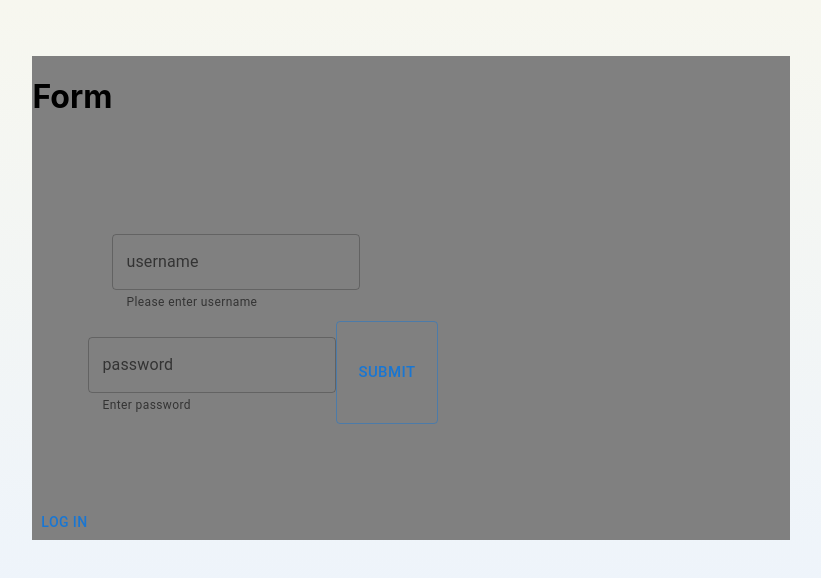
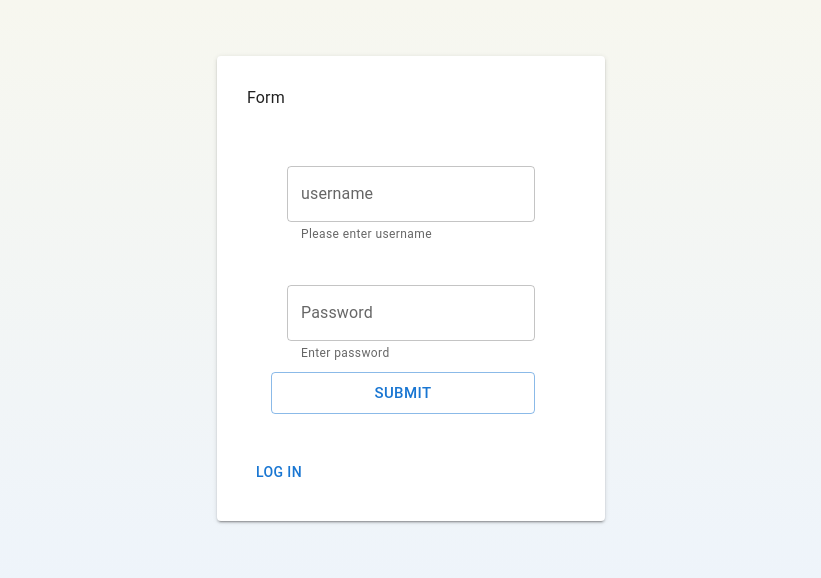
Before and after one commit to salexisliu/reader-client, a React (Create React App) app: page /signup in a window 1280 px wide. Shown: the top 578 px of the page, without its empty margins (229-1050 px from the left). Built offline with nearby package versions, Linux system fonts and the light colour scheme.

Commit message:
sign up form

```diff
--- a/src/SignUp.js
+++ b/src/SignUp.js
@@ -2,11 +2,14 @@ import React, { useState, useEffect } from "react";
 import Container from "@mui/material/Container";
 import Box from "@mui/material/Box";
 import Grid from "@mui/material/Grid";
+import Typography from "@mui/material/Typography";
 import Button from "@mui/material/Button";
+import Paper from "@mui/material/Paper";
 import TextField from "@mui/material/TextField";
 import { Redirect, Link } from "react-router-dom";
 
 function SignUp({}) {
+  const [showPassword, setShowPassword] = useState(false)
   const [errorMessage, setErrorMessage] = useState("");
   const [username, setUsername] = useState("");
   const [password, setPassword] = useState("");
@@ -43,9 +46,13 @@ function SignUp({}) {
       );
   }
 
+  const handleClickShowPassword = () => {
+  setShowPassword(!showPassword)
+  };
+
   return (
     <>
-      <Container  >
+      <Container>
         <>
           {created ? (
             <Redirect to="/login" />
@@ -61,14 +68,18 @@ function SignUp({}) {
                 alignItems="center"
                 justify="center"
                 display="flex"
-                style={{ minHeight: "50vh" }}
+                style={{ minHeight: "40vh" }}
                 padding={5}
               >
-                  <Box bgcolor="gray" >
-                  <h1>Form</h1>
+                  <Paper variant="elevation" elevation={2} color="yellow" sx={{justifyContent: "center",
+                  minHeight: "30vh", padding: "30px"}}>
                   <form onSubmit={createUser}>
-                    <Grid padding={10} container spacing={3}>
-                      <Grid item xs={12}>
+                    <Grid item>
+                      {" "}
+                        <Typography>Form</Typography>{" "}
+                    </Grid>
+                    <Grid container direction="column" padding={5} spacing={2}>
+                      <Grid item>
                         <TextField
                           helperText="Please enter username"
                           margin="normal"
@@ -78,15 +89,18 @@ function SignUp({}) {
                           onChange={(e) => setUsername(e.target.value)}
                         />
                       </Grid>
+                      <Grid item>
                         <TextField
                           margin="normal"
                           helperText="Enter password"
-                        id="outlined-basic"
-                        label="password"
+                            id="outlined-password-input"
+                            label="Password"
                           variant="outlined"
+                            type="password"
+                            autoComplete="current-password"
                           onChange={(e) => setPassword(e.target.value)}
                         />
-
+                      </Grid>
                       <Button
                         variant="outlined"
                         size="large"
@@ -101,7 +115,7 @@ function SignUp({}) {
                   <Link to="/login">
                     <Button>Log in</Button>
                   </Link>
-                </Box>
+                </Paper>
               </Grid>
             </div>
           )}
```
Lines whose indentation alone changed are shown as unchanged.
